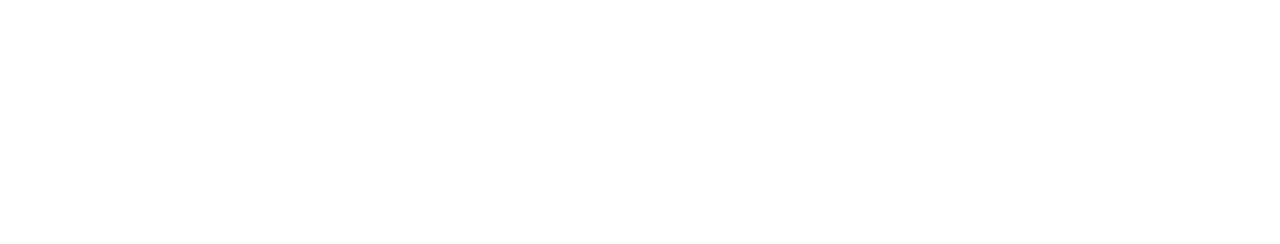
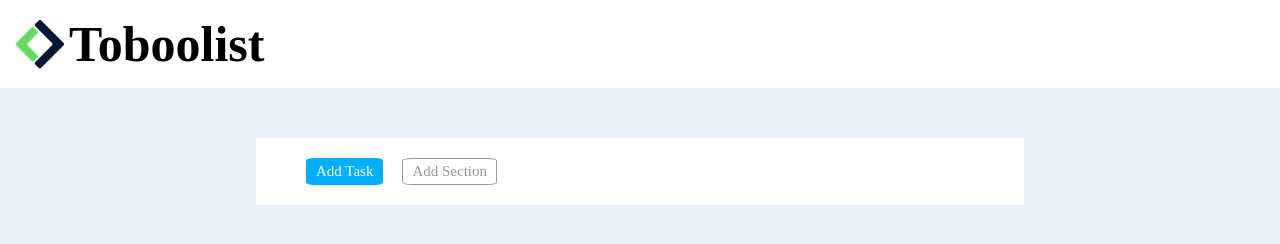
Before and after one commit to nicolasbernieri/html-css-toboolist, a plain HTML site: page index.html in a window 1280 px wide. Drawn offline with Linux system fonts and the light colour scheme.

Commit message:
feat: add title, logo and two bottons

```diff
--- a/css/style.css
+++ b/css/style.css
@@ -1,5 +1,62 @@
 * {
-margin: 0;
-padding 0;
-box-sizing: border-box;
+    margin: 0;
+    padding: 0;
+    box-sizing: border-box;
 }
+
+body {
+    background-color: rgb(232, 239, 247);
+}
+
+/* header */
+.header-logo img {
+    width: 50px;
+    vertical-align: middle;
+}
+
+.header-logo span {
+    vertical-align: middle;
+    font-size: 50px;
+    font-weight: bold;
+}
+
+.header {
+    padding: 15px 0px 15px 15px;
+    background-color: white;
+}
+
+/* /header */
+
+
+/* main */
+main {
+    padding-top: 50px;
+    width: 60%;
+    margin: 0 auto;
+}
+
+.btn {
+    background-color: white;
+    padding: 20px 0px 20px 50px;
+}
+
+.btn-task{
+display: inline-block;
+padding: 5px 10px;
+background-color: rgb(0, 174, 255);
+border-radius: 10%;
+color: white;
+font-size: 15px;
+margin-right: 15px;
+}
+
+.btn-section{
+display: inline-block;
+padding: 4px 9px;
+border: 1px solid rgb(157, 150, 150);
+border-radius: 10%;
+color: rgb(157, 150, 150);
+font-size: 15px;
+}
+
+/* /main */
--- a/index.html
+++ b/index.html
@@ -10,12 +10,21 @@
 
 <body>
     <!-- header and logo -->
-    <header></header>
+    <header class="header">
+        <div class="header-logo">
+            <img src="./img/Logo.png" alt="Boolean's logo">
+
+            <span>Toboolist</span>
+        </div>
+    </header>
     <!-- /header and logo -->
 
     <main>
         <!-- btn -->
-        <section></section>
+        <section class="btn">
+            <span class="btn-task">Add Task</span>
+            <span class="btn-section">Add Section</span>
+        </section>
         <!-- /btn -->
 
         <!-- lists -->
```
Also changed, not shown: img/Logo.png (added), 2 other files.
